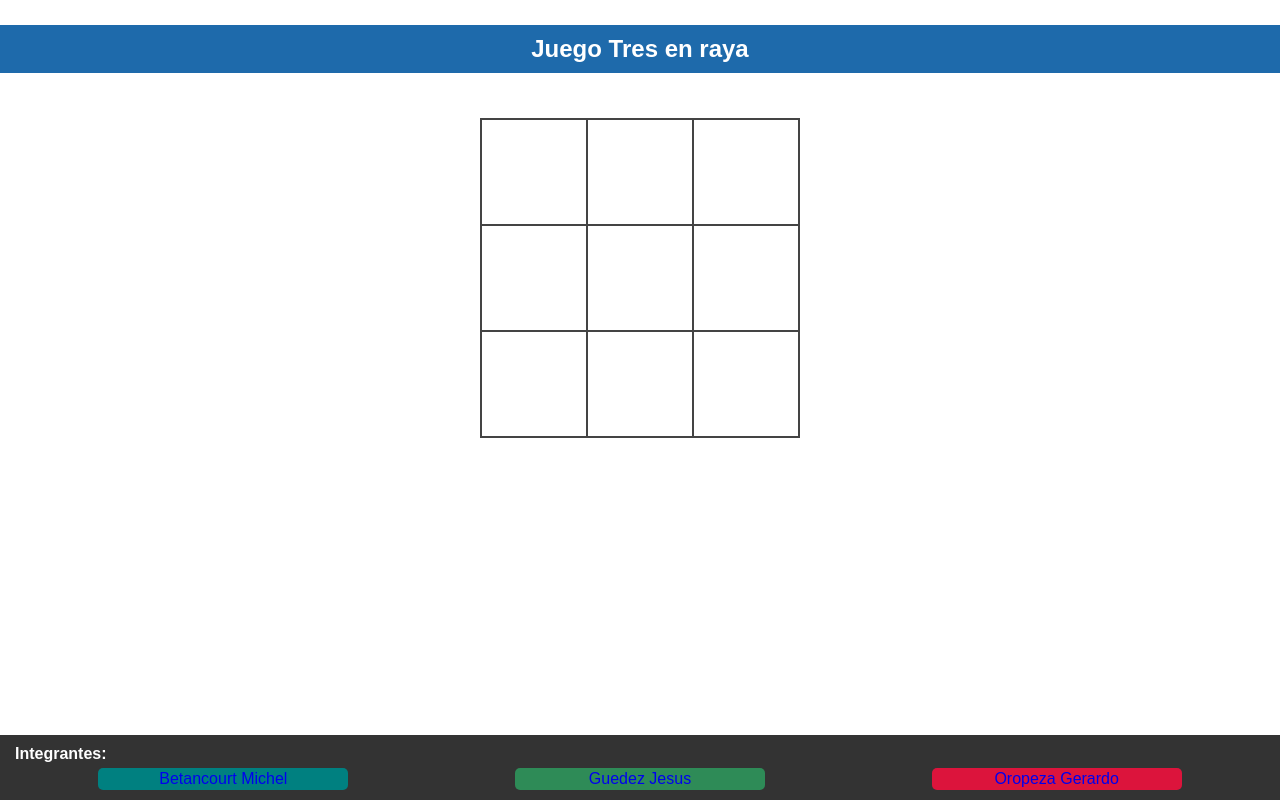
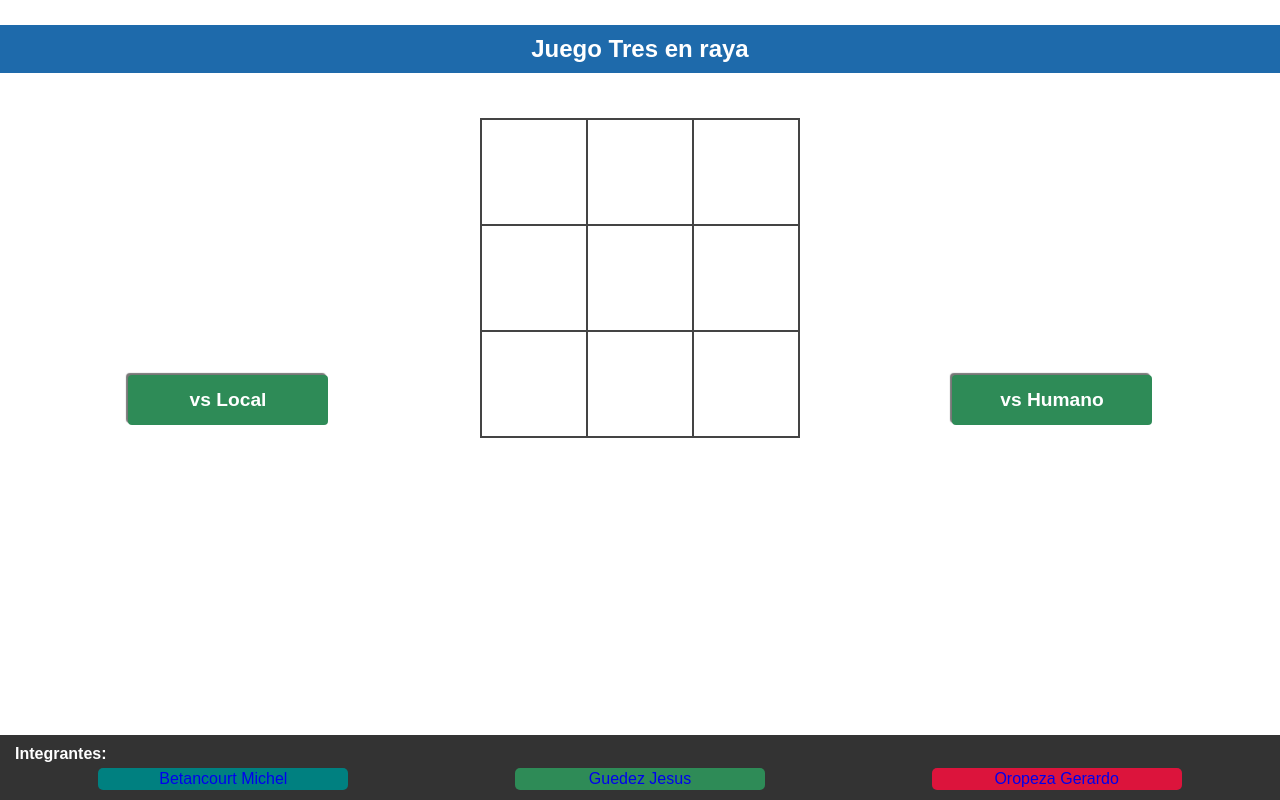
Before and after one commit to Akhail/JSGame, a React app: page / in a window 1280 px wide. Built offline with nearby package versions, Linux system fonts and the light colour scheme.

Commit message:
Added buttons & notify

```diff
--- a/src/components/App/App.css
+++ b/src/components/App/App.css
@@ -1,5 +1,7 @@
 .app {
-
+  display: flex;
+  flex-flow: row wrap;
+  justify-content: center
 }
 
 .app > h2 {
@@ -9,12 +11,8 @@
   padding: 10px;
   color: white;
   font-size: 1.5em;
+  flex: 1 1 100%;
   background: #1e6aab;
-}
-
-.app > .game {
-  display: flex;
-  justify-content: center;
 }
 
 .app > .footer {
--- a/src/components/App/App.js
+++ b/src/components/App/App.js
@@ -6,11 +6,7 @@ import Board from '../../containers/Board';
 const App = () => (
   <div className="app">
     <h2>Juego Tres en raya</h2>
-    <div className="game">
-
-      <Board />
-    </div>
-
+    <Board />
     <div className="footer">
       <h4>Integrantes:</h4>
       <a href="https://github.com/Akhail/">Betancourt Michel</a>
--- a/src/containers/Board/Board.css
+++ b/src/containers/Board/Board.css
@@ -1,10 +1,48 @@
 .board {
     display: table;
     width: 320px;
+    background: white;
+    z-index: 0;
     border-collapse: collapse;
+    position: relative;
 }
 
 .board > div {
     display: table-row;
     width: 100%;
 }
+
+.board > input {
+    position: fixed;
+    max-height: 50px;
+    width: 200px;
+    top: 0; bottom: 0;
+    margin: auto;
+    background: seagreen;
+    border: none;
+    color: white;
+    font-weight: bold;
+    font-size: 1.2em;
+    box-shadow: -2px -2px 1px #777;
+    border-radius: 4px;
+    cursor: pointer;
+}
+
+.board > input:first-child {
+    left: 10%;
+}
+
+.board > input:nth-child(2) {
+    right: 10%;
+}
+
+.game-over {
+    position: fixed;
+    bottom: 15%;
+    color: white;
+    text-align: center;
+    right: 0;
+    padding: 10px;
+
+    background: teal;
+}
--- a/src/containers/Board/Board.js
+++ b/src/containers/Board/Board.js
@@ -4,7 +4,7 @@ import './Board.css';
 class Board extends React.Component {
   constructor() {
     super();
-    this.state = { board: [['','',''],['','',''],['','','']], isX: true };
+    this.state = { board: [['','',''],['','',''],['','','']], isX: true, gameOver: '' };
   }
 
   click = (y, x) => (e) => {
@@ -15,6 +15,9 @@ class Board extends React.Component {
         board: temp,
         isX: !this.state.isX
       })
+    }
+    if(temp.every((row) => row.every((n) => n !== ''))) {
+      this.setState({gameOver: 'Empate'})
     }
   }
 
@@ -31,18 +34,25 @@ class Board extends React.Component {
       </div>
     );
   }
-
+  newGame = () => {
+    this.setState({
+      board: [['','',''],['','',''],['','','']],
+      gameOver: ''
+    })
+  }
   render() {
+    let go = this.state.gameOver;
+    let board = this.state.board;
     return (
       <div className="board">
-        {this.state.board.map(this.renderRow)}
+        <input type="button" value="vs Local" onClick={this.newGame}/>
+        <input type="button" value="vs Humano" onClick={this.newGame}/>
+        {board.map(this.renderRow)}
+        {go !== '' && <div className="game-over">{go}</div>}
       </div>
     );
   }
 
-  componentDidMount() {
-    this.setState({ someKey: 'otherValue' });
-  }
 }
 
 export default Board;
```
